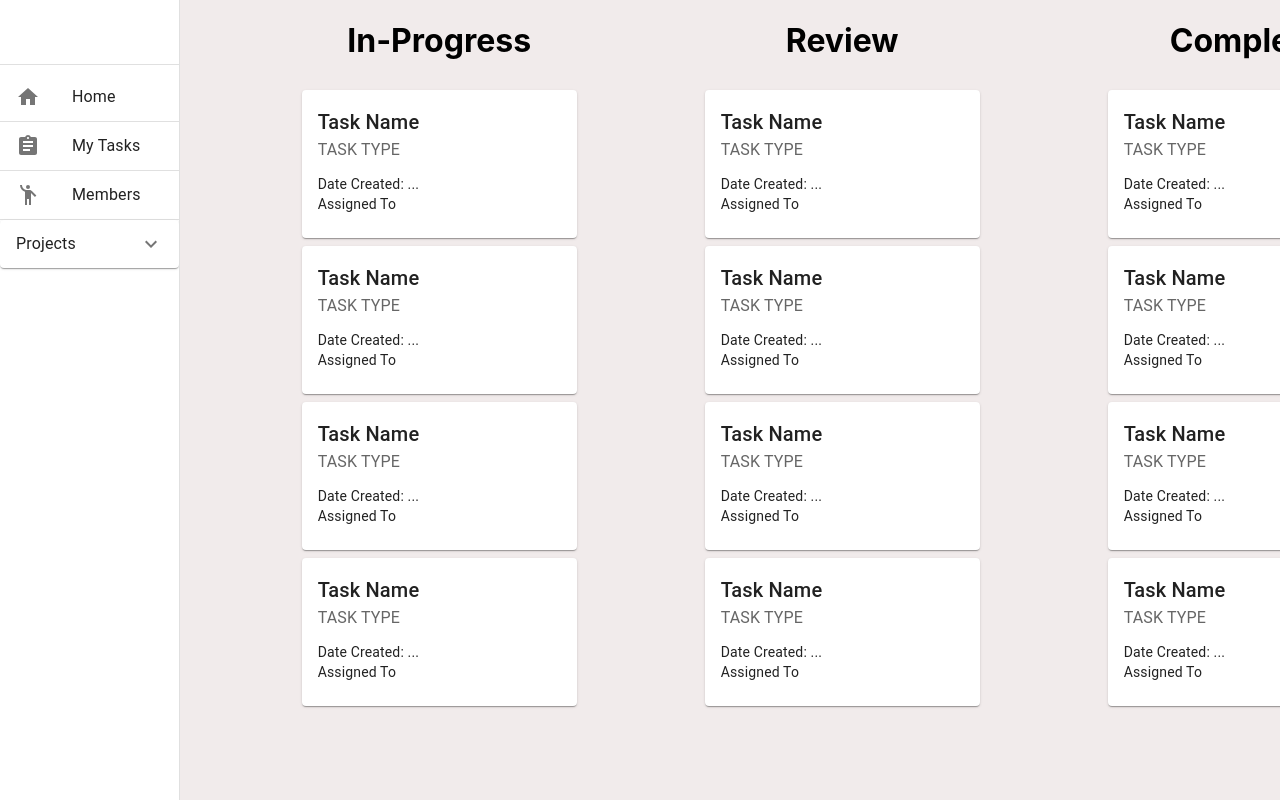
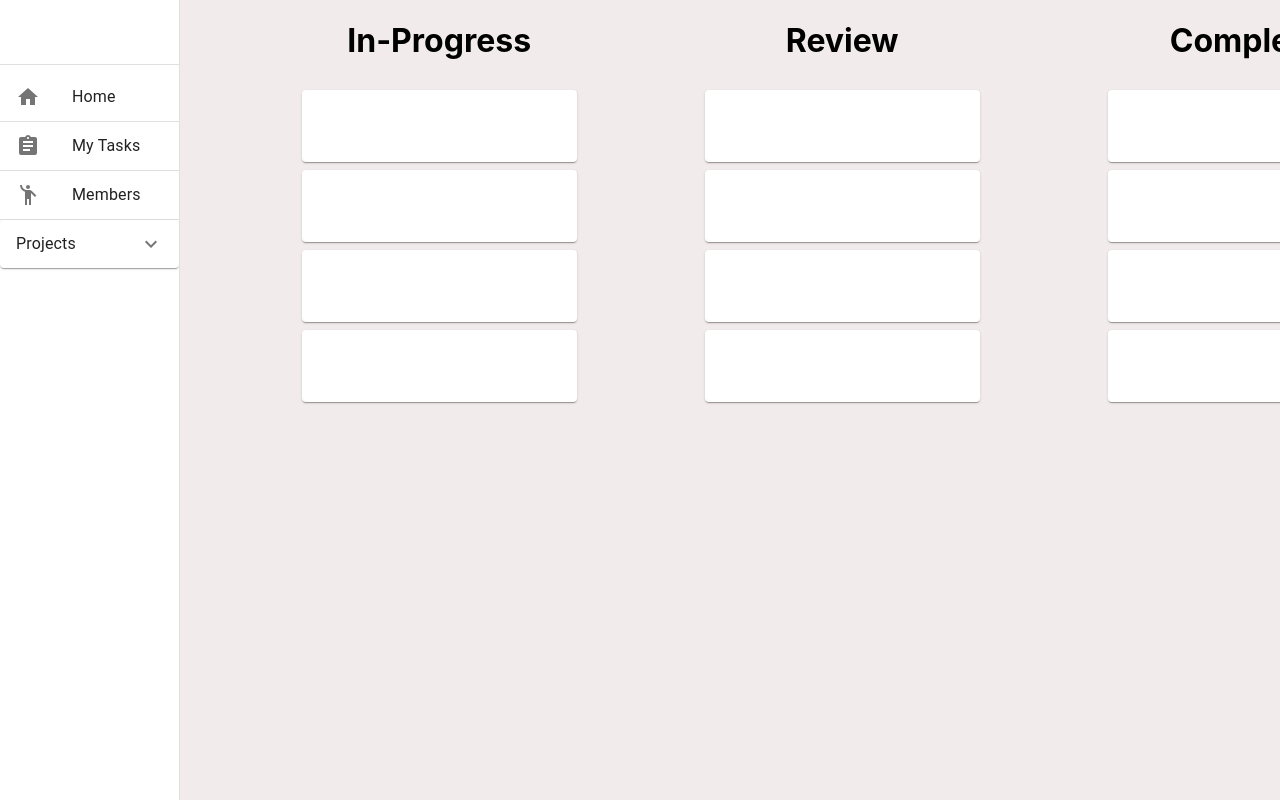
Before and after one commit to ColinMattutini/Project-Management-Tool-Front-End, a React (Create React App) app in the folder project-management-tool/: page /Projects/1 in a window 1280 px wide. Shown: the top 800 px of the page. Built offline with nearby package versions, Linux system fonts and the light colour scheme.

Commit message:
task card to get task information passed down

```diff
--- a/project-management-tool/src/components/ProjectTracker/TaskCard.js
+++ b/project-management-tool/src/components/ProjectTracker/TaskCard.js
@@ -3,22 +3,40 @@ import CardActions from "@mui/material/CardActions";
 import CardContent from "@mui/material/CardContent";
 import Button from "@mui/material/Button";
 import Typography from "@mui/material/Typography";
+import { useState } from "react";
+import IndividualTask from "./TaskColumns/IndividualTask/IndividualTask";
 
-const TaskCard = () => {
+const TaskCard = (props) => {
+  const [showTask, setShowTask] = useState(false);
+
+  const taskModalHandler = () => {
+    showTask ? setShowTask(false) : setShowTask(true);
+  };
+
   return (
     <div>
-      <Card sx={{ minWidth: 275 }}>
+      {showTask && (
+        <IndividualTask
+          taskModalHandler={taskModalHandler}
+          taskName={props.taskName}
+          taskType={props.taskType}
+          dateCreated={props.dateCreated}
+          assignedTo={props.assignedTo}
+          status={props.status}
+        />
+      )}
+      <Card sx={{ minWidth: 275 }} onClick={taskModalHandler}>
         <CardContent>
           <Typography variant="h6" component="div">
-            Task Name
+            {props.taskName}
           </Typography>
           <Typography sx={{ mb: 1.5 }} color="text.secondary">
-            TASK TYPE
+            {props.taskType}
           </Typography>
           <Typography variant="body2">
-            Date Created: ...
+            {props.dateCreated}
             <br />
-            Assigned To
+            {props.assignedTo}
           </Typography>
         </CardContent>
       </Card>
```
